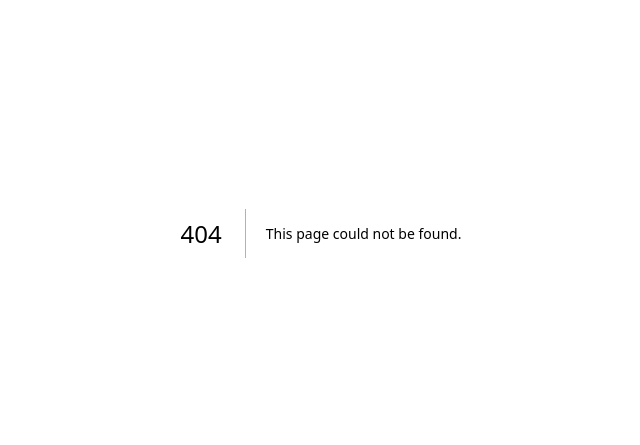
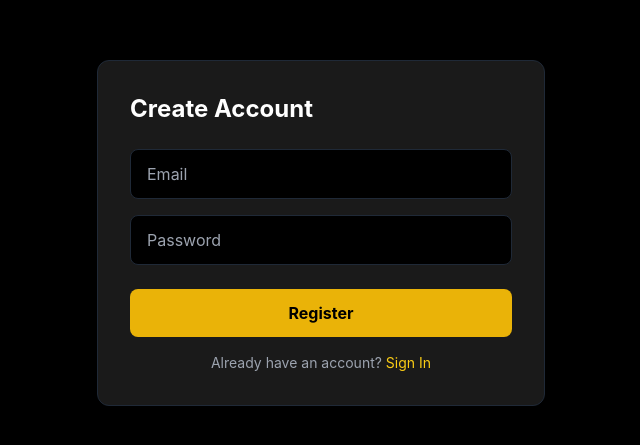
Before and after one commit to Cashipro/cashipro, a Next.js app in the folder apps/web/: page /register in a window 1280 px wide. Before the commit this address had no page. Shown: the part 167-612 px from the top of the page, without its empty margins (319-959 px from the left). Built offline with nearby package versions, Linux system fonts and the light colour scheme.

Commit message:
Create registration page component

```diff
--- /dev/null
+++ b/apps/web/src/app/(auth)/register/page.tsx
@@ -0,0 +1,37 @@
+"use client";
+
+import { useState } from "react";
+import Link from "next/link";
+
+export default function RegisterPage() {
+  const [email, setEmail] = useState("");
+  const [password, setPassword] = useState("");
+
+  return (
+    <div className="min-h-screen flex items-center justify-center bg-black">
+      <div className="bg-[#1a1a1a] p-8 rounded-xl border border-gray-800 w-full max-w-md">
+        <h1 className="text-2xl font-bold text-white mb-6">Create Account</h1>
+        <input
+          type="email"
+          placeholder="Email"
+          className="w-full bg-black border border-gray-800 rounded-lg px-4 py-3 text-white mb-4"
+          value={email}
+          onChange={(e) => setEmail(e.target.value)}
+        />
+        <input
+          type="password"
+          placeholder="Password"
+          className="w-full bg-black border border-gray-800 rounded-lg px-4 py-3 text-white mb-6"
+          value={password}
+          onChange={(e) => setPassword(e.target.value)}
+        />
+        <button className="w-full bg-yellow-500 text-black font-bold py-3 rounded-lg hover:bg-yellow-400">
+          Register
+        </button>
+        <p className="text-gray-400 text-sm mt-4 text-center">
+          Already have an account? <Link href="/login" className="text-yellow-400">Sign In</Link>
+        </p>
+      </div>
+    </div>
+  );
+}
```
